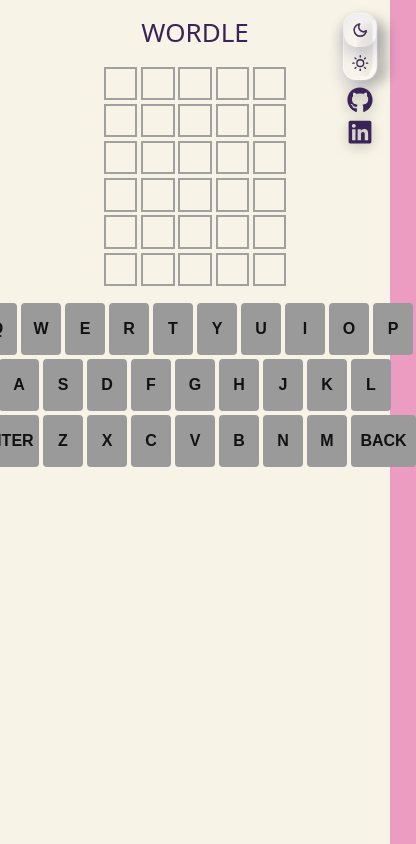
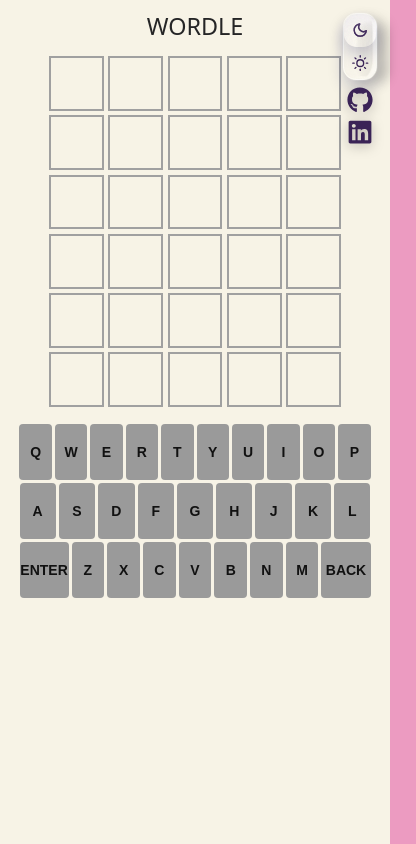
Before and after one commit to vikihh/vikihh.github.io, a React (Vite) app: page /#/wordle in a window 390 px wide. Shown: the whole page, 416 px wide, since content can reach past the window. Built offline with nearby package versions, Linux system fonts and the light colour scheme.

Commit message:
adding responsive design

```diff
--- a/src/game/styles/GameContentStyles.css
+++ b/src/game/styles/GameContentStyles.css
@@ -1,14 +1,23 @@
 .square {
-    width: 1.5em;
-    height: 1.5em;
+    width: min(14vw, 9vh, 70px);
+    aspect-ratio: 1;
+
     margin: 0.1em;
-    font-size: 1.5em;
+
+    font-size: min(6vw, 6vh, 24px);
     font-weight: bold;
+
     text-transform: uppercase;
     text-align: center;
-    line-height: 1.5em;
-    text-shadow: 0 0 1px #000;
+    line-height: 1;
+
+    display: flex;
+    align-items: center;
+    justify-content: center;
+
+    box-sizing: border-box;
 }
+
 .row {
     display: flex;
     justify-content: center;
@@ -20,15 +29,10 @@
 
 @keyframes shake {
   0% { transform: translateX(0); }
-
   20% { transform: translateX(-8px); }
-
   40% { transform: translateX(8px); }
-
   60% { transform: translateX(-8px); }
-
   80% { transform: translateX(8px); }
-
   100% { transform: translateX(0); }
 }
 
@@ -48,16 +52,6 @@
     border: 2px solid #3b3b3b;
 }
 
-[data-theme="dark"] .empty {
-  --game-color: #fbfafd;
-  --game-border: #3b3b3b;
-}
-
-[data-theme="light"] .empty {
-  --game-color: #252526;
-  --game-border: #a0a0a0;
-}
-
 .empty {
     background-color: transparent;
     color: var(--game-color);
--- a/src/game/styles/KeyboardStyles.css
+++ b/src/game/styles/KeyboardStyles.css
@@ -4,19 +4,22 @@
   flex-direction: column;
   align-items: center;
   gap: 4px;
-  margin-top: 15px;
-  width: 100%;
+  margin: 15px auto 0;
+  width: min(90vw, 500px);
 }
 
 .keyboard-row {
   display: flex;
   justify-content: center;
   gap: 4px;
+  width: 100%;
 }
 
 .keyboard button {
-  width: 40px;
-  height: 52px;
+  flex: 1;
+  min-width: 0;
+
+  height: min(9vh, 60px);
 
   border: none;
   border-radius: 4px;
@@ -24,7 +27,7 @@
   background-color: #9a9a9a;
   color: #111;
 
-  font-size: 16px;
+  font-size: min(2.5vw, 16px);
   font-weight: 700;
 
   cursor: pointer;
@@ -48,7 +51,7 @@
 }
 
 .keyboard button.special {
-  width: 65px;
+  flex: 1.5;
 }
 
 .keyboard button.green {
@@ -68,3 +71,30 @@
   color: #fffafa;
   border: 2px solid #3b3b3b;
 }
+
+@media (max-width: 500px) {
+    .keyboard {
+        width: 90vw;
+        gap: 3px;
+    }
+
+    .keyboard-row {
+        gap: 3px;
+    }
+
+    .keyboard button {
+        height: 56px;
+        font-size: 14px;
+    }
+}
+
+@media (max-width: 350px) {
+    .keyboard button {
+        height: 44px;
+        font-size: 11px;
+    }
+
+    .keyboard-row {
+        gap: 2px;
+    }
+}
--- a/src/game/styles/WordleStyles.css
+++ b/src/game/styles/WordleStyles.css
@@ -1,21 +1,49 @@
-.wordle {
+.game {
+    height: 100%;
+    width: 100%;
+
     display: flex;
     flex-direction: column;
     align-items: center;
-    justify-content: center;
+
+    box-sizing: border-box;
+}
+
+.game-content {
+    position: relative;
+    z-index: 1;
+
+    width: 100%;
+    height: 100%;
+
+    display: flex;
+    flex-direction: column;
+    align-items: center;
+
+    box-sizing: border-box;
+    padding-bottom: 20px;
+}
+
+.wordle {
+  width: min(90vw, 350px);
+  margin: 10 auto;
+
+  display: flex;
+  flex-direction: column;
+  align-items: center;
+  justify-content: center;
 }
 
 .wordle-title {
-    font-size: 2em;
+    font-size: 1.8em;
     font-weight: 500;
-    margin: 0.5em;
+    margin: 0.4em;
     color: var(--game-color);
 }
 
 .game-background {
   position: fixed;
-  top: 0;
-  left: 0;
+  inset: 0;
   width: 100%;
   height: 100%;
   z-index: -1;
@@ -23,13 +51,13 @@
   background-color: var(--game-background-color);
 }
 
-[data-theme="dark"] .game-background {
+[data-theme="dark"] .game {
   --game-background-color: #272528;
   --game-color: #fbfafd;
   --game-border: #3b3b3b;
 }
 
-[data-theme="light"] .game-background {
+[data-theme="light"] .game {
   --game-background-color: #f7f3e6;
   --game-color: #252526;
   --game-border: #a0a0a0;
--- a/src/pages/Game.jsx
+++ b/src/pages/Game.jsx
@@ -8,11 +8,11 @@
   }
   let randomWord = chooseRandomWord();
   return (
-    <>
-    <div className='game-background' />
-    <div className='wordle-title'>WORDLE</div>
-    <Wordle content={randomWord} />
-    </>
+    <div className='game'>
+      <div className='game-background' />
+      <div className='wordle-title'>WORDLE</div>
+      <Wordle content={randomWord} className='game-content'/>
+    </div>
   );
 }
 
```
